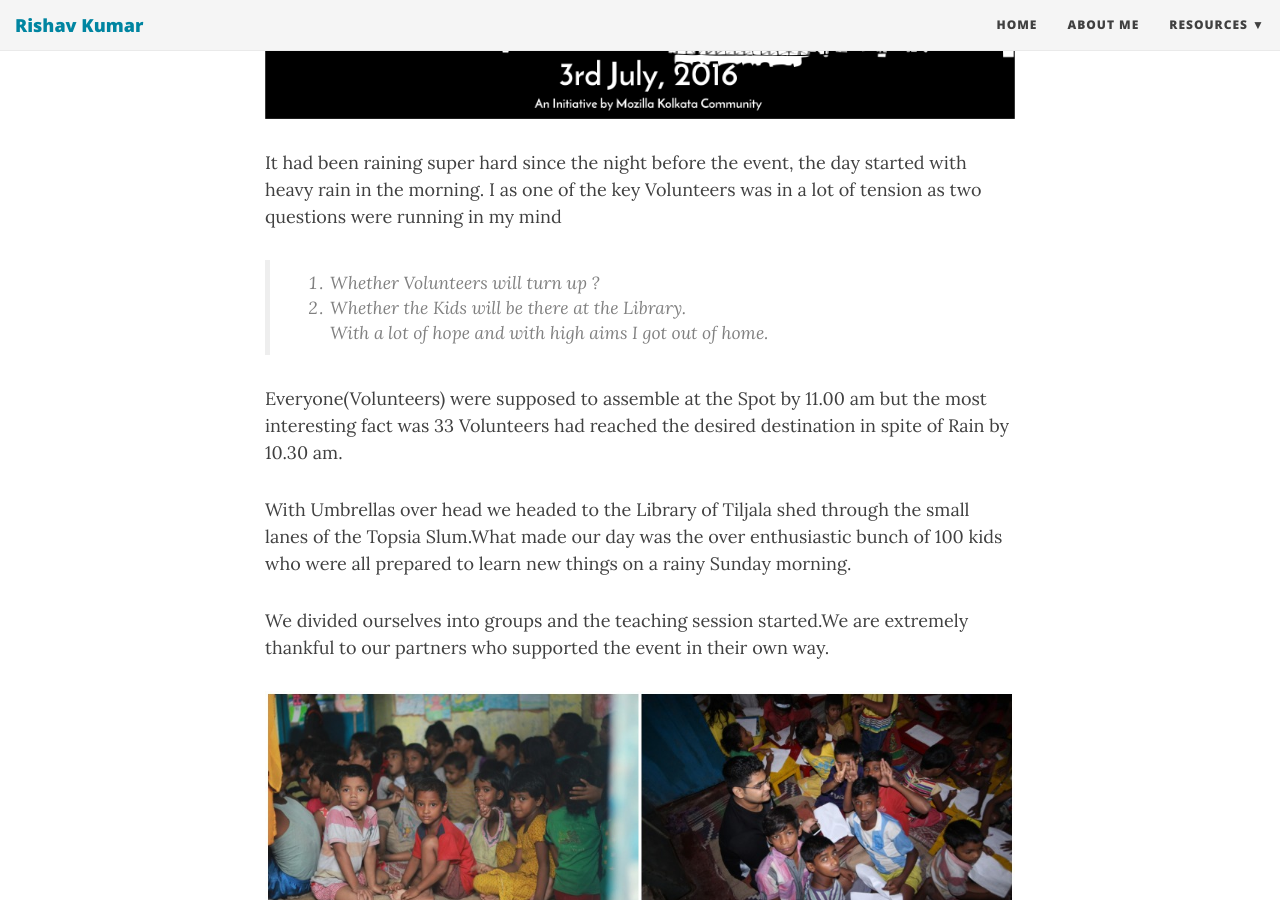
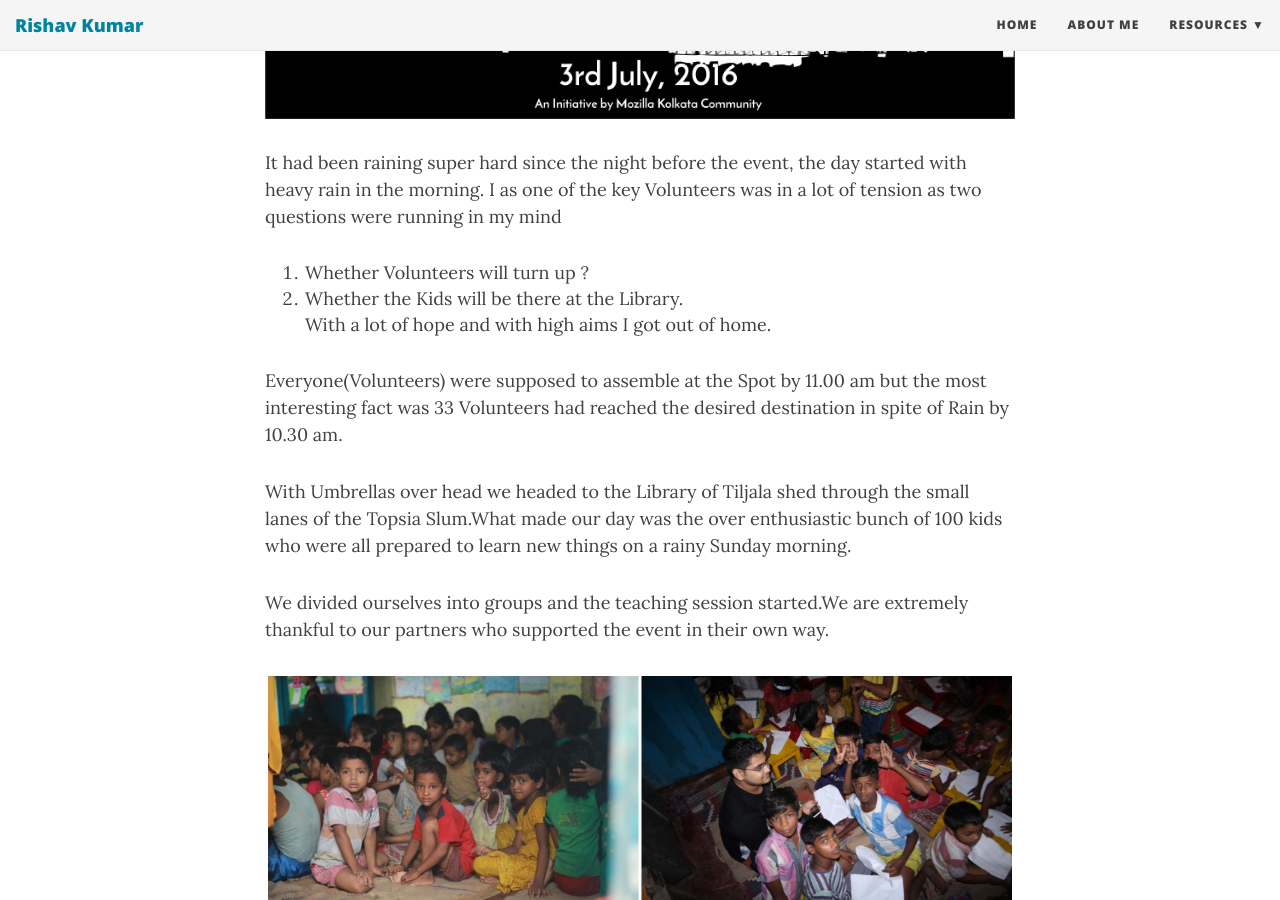
Before and after one commit to rishus23/rishus23.github.io, a Jekyll site: the page built from _posts/2016-07-17-oneweb.md, in a window 1280 px wide and 900 px high, scrolled down 1477 px. Built offline with Jekyll 4.4.1, drawn with Linux system fonts in a browser that asks for light colours; nearby versions of some CDN libraries.

Commit message:
one web edit

```diff
--- a/_posts/2016-07-17-oneweb.md
+++ b/_posts/2016-07-17-oneweb.md
@@ -14,8 +14,8 @@ Keeping this in Mind we came up with the One_Web Initiative an initiative to tou
 ![One Web Poster](/img/one_web/OneWeb.png)
 
 It had been raining super hard since the night before the event, the day started with heavy rain in the morning. I as one of the key Volunteers was in a lot of tension as two questions were running in my mind
->1. Whether Volunteers will turn up ?
->2. Whether the Kids will be there at the Library.
+1. Whether Volunteers will turn up ?
+2. Whether the Kids will be there at the Library.
 With a lot of hope and with high aims I got out of home.
 
 Everyone(Volunteers) were supposed to assemble at the Spot by 11.00 am but the most interesting fact was 33 Volunteers had reached the desired destination in spite of Rain by 10.30 am.
```
